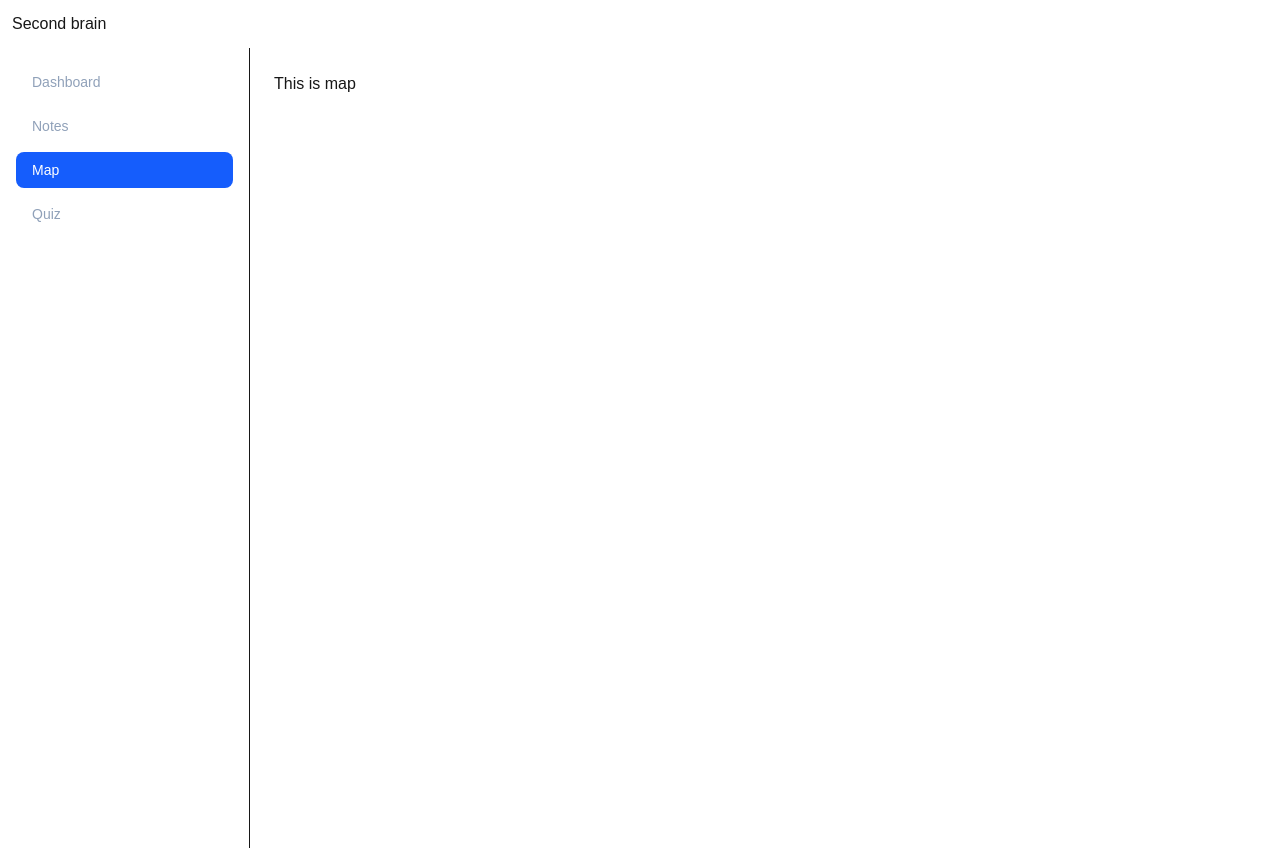
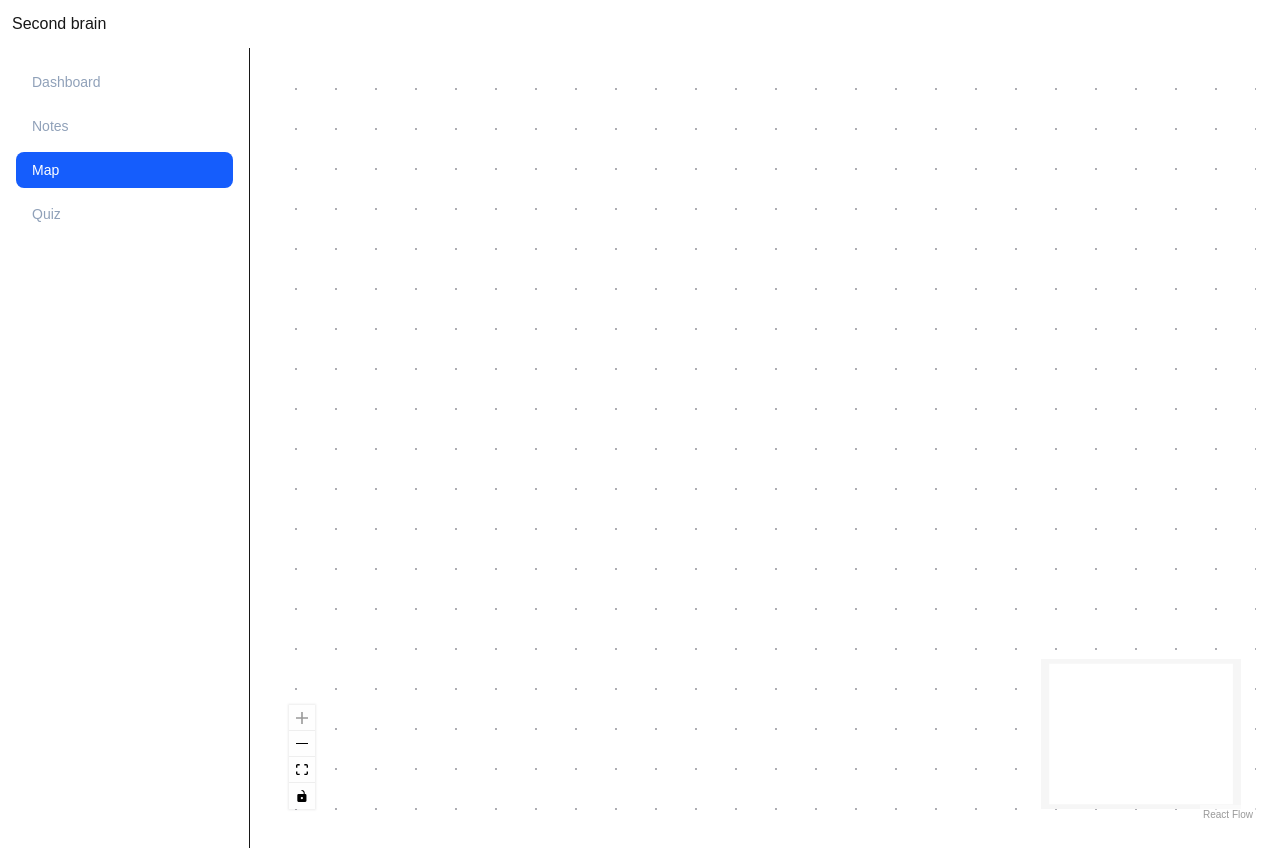
Before and after one commit to bikramroyutsa/second-brain, a Next.js app: page /app/map in a window 1280 px wide. Built offline with nearby package versions, Linux system fonts and the light colour scheme; no server answers; the database is empty.

Commit message:
Implement graph view

```diff
--- a/app/app/map/page.tsx
+++ b/app/app/map/page.tsx
@@ -1,5 +1,91 @@
-export default async function Map(){
-    return(
-        <div>This is map</div>
-    )
+'use client'
+import { loadAllNotes } from '@/lib/actions/db';
+import {
+  ReactFlow,
+  Background,
+  Controls,
+  applyEdgeChanges,
+  applyNodeChanges,
+  EdgeChange,
+  NodeChange,
+  addEdge,
+  MiniMap,
+  Panel
+} from '@xyflow/react';
+import '@xyflow/react/dist/style.css';
+import { useCallback, useEffect, useState } from 'react';
+const initialNodes = [
+  {
+    id: 'n1',
+    position: { x: 0, y: 0 },
+    data: { label: 'Node 1' },
+  },
+  {
+    id: 'n2',
+    position: { x: 100, y: 100 },
+    data: { label: 'Node 2' },
+  },
+];
+const initialEdges = [
+  {
+    id: 'n1-n2',
+    source: 'n1',
+    target: 'n2',
+    type: 'step',
+    label: 'connects with'
+  },
+];
+export default function Map() {
+  const [nodes, setNodes] = useState(initialNodes)
+  const [edges, setEdges] = useState(initialEdges)
+
+  async function loadNodesAndEdges(){
+    const n = await loadAllNotes()
+    const data = n.map((note, index)=>{
+      return{
+        id: note.id,
+        position: { x: index * 250, y: index * 50 },
+        data: {
+          label: note.title,
+          userId: note.user_id,
+          folderId: note.folder_id
+        },
+      }
+    })
+    setNodes(data)
+
+  }
+  useEffect(()=>{
+    loadNodesAndEdges()
+  },[])
+  const onNodesChange = useCallback(
+    (changes: NodeChange<{ id: string; position: { x: number; y: number; }; data: { label: string; }; type: string; } | { id: string; position: { x: number; y: number; }; data: { label: string; }; type?: undefined; }>[]) =>
+      setNodes((nodesSnapshot) => applyNodeChanges(changes, nodesSnapshot)),
+    [],
+  );
+  const onEdgesChange = useCallback(
+    (changes: EdgeChange<{ id: string; source: string; target: string; type: string; label: string; }>[]) =>
+      setEdges((edgesSnapshot) => applyEdgeChanges(changes, edgesSnapshot)),
+    [],
+  );
+  const onConnect = useCallback(
+    (params: any) => setEdges((edgesSnapshot) => addEdge(params, edgesSnapshot)),
+    [],
+  );
+
+  return (
+    <div style={{ width: '100%', height: '100%' }} className='bg-[#ffffff] text-black'>
+      <ReactFlow nodes={nodes} edges={edges}
+        onNodesChange={onNodesChange}
+        onEdgesChange={onEdgesChange}
+        onConnect={onConnect}
+        fitView
+      >
+        <Controls />
+        <Background  />
+        {/* <Panel position ="top-center"> hi </Panel> */}
+        <MiniMap  nodeStrokeWidth={3} zoomable pannable />
+      </ReactFlow>
+    </div>
+  );
 }
--- a/lib/actions/db.ts
+++ b/lib/actions/db.ts
@@ -30,6 +30,7 @@ export async function loadNotes(folderId: UUID | null){
     }
     const { data, error } = await query;
     if(error) throw error;
+    // console.log(data)
     return data;
 }
 export async function loadNoteBlocks(noteId: UUID){
@@ -146,3 +147,11 @@ export async function createNewFolder(folderName: string, parentId: UUID | null)
         throw error
     }
 }
+export async function loadAllNotes(){
+    const supabase = await createClient();
+    let query = supabase.from("notes").select("*")
+    const { data, error } = await query;
+    if(error) throw error;
+    // console.log(data)
+    return data;
+}
--- a/package.json
+++ b/package.json
@@ -11,8 +11,10 @@
   "dependencies": {
     "@supabase/ssr": "^0.8.0",
     "@supabase/supabase-js": "^2.93.3",
+    "@xyflow/react": "^12.10.0",
     "class-variance-authority": "^0.7.1",
     "clsx": "^2.1.1",
+    "d3-force": "^3.0.0",
     "google-one-tap": "^1.0.6",
     "lucide-react": "^0.563.0",
     "next": "16.1.6",
```
Also changed, not shown: app/app/map/graphLayout.tsx (added), 1 other file (tests, documents, lock files or other folders).
